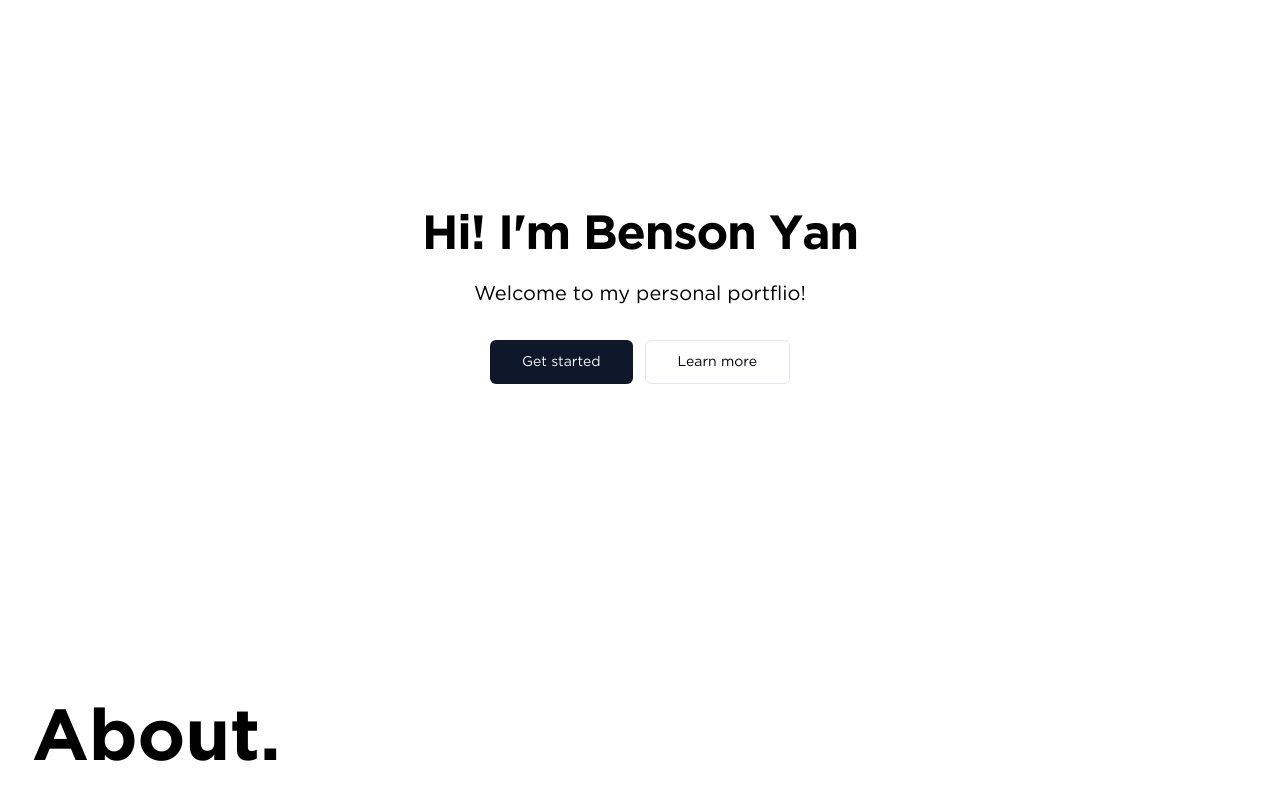
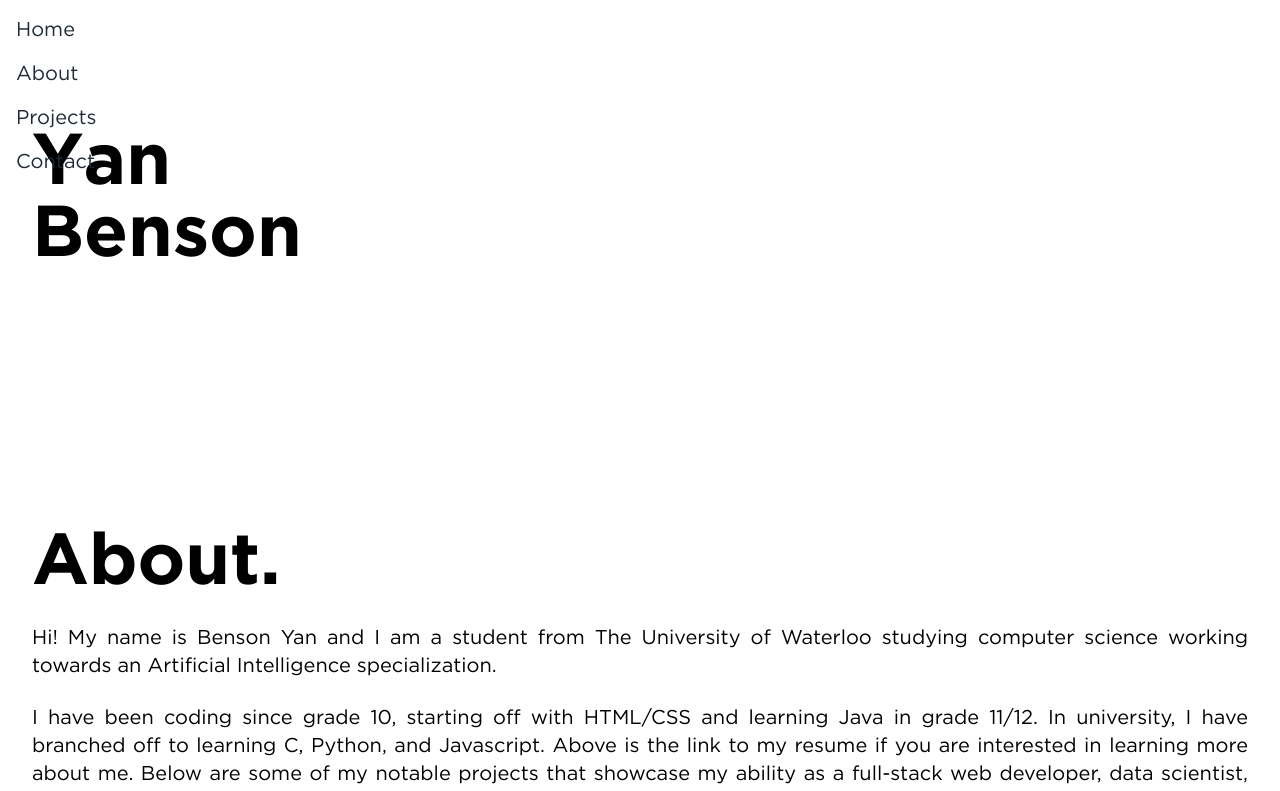
Before and after one commit to Ch3mson/personal-portfolio-v1, a Next.js app: page / in a window 1280 px wide. Shown: the top 791 px of the page. Built offline with nearby package versions, Linux system fonts and the light colour scheme.

Commit message:
hero update

```diff
--- a/src/app/page.js
+++ b/src/app/page.js
@@ -1,4 +1,5 @@
 import { ModeToggle } from '@/components/ModeToggle';
+import { Navbar } from '@/components/Navbar';
 import { Hero } from '@/components/Hero'
 import { About } from '@/components/About'
 import { CardSection } from '@/components/CardSection'
@@ -9,6 +10,7 @@ export default function Home() {
       <Hero />
       <About />
       <CardSection />
+      <Navbar />
     </>
   );
 }
--- a/src/components/About.js
+++ b/src/components/About.js
@@ -11,11 +11,11 @@ export function About() {
           </p>
           <p className="leading-7 mt-6 text-xl text-justify">
             I have been coding since grade 10, starting off with HTML/CSS and learning Java in grade 11/12. In university,
-            I have branched off to learning C, Python, and Javascript.
+            I have branched off to learning C, Python, and Javascript. Above is the link to my resume if you are interested in learning more about me.
+            Below are some of my notable projects that showcase my ability as a full-stack web developer, data scientist, and machine learning engineer.
           </p>
           <p className="leading-7 mt-6 text-xl text-justify">
-            Above is the link to my resume if you are interested in learning more about me.
-            Below are some of my notable projects that showcase my ability as a full-stack web developer, data scientist, and machine learning engineer.
+            On my spare time, you will see me playing League of Legend, sleeping, or eating.
           </p>
         </div>
       </div>
--- a/src/components/CardSection.js
+++ b/src/components/CardSection.js
@@ -7,13 +7,13 @@ export function CardSection() {
   const cardData = [
     {
       title: "LoL-10 Minutes",
-      description: "Python, NumPy, Sciit-learn, Plotly, Jupyter",
+      description: "Python, NumPy, Scikit-learn, Plotly, Jupyter",
       content: "A comprehensive data analysis project that analyzes 7000 League of Legends games in diamond+. The notebook features multiple graphs from Plotly to model key parameters that have the highest probability of winning the game. Finally, Bayesian Optimization is used to predict the probability of a player to win a game based on the actions they make in the first 10 minutes.",
       url: "https://www.kaggle.com/code/servietsky/league-of-legends-what-to-do-in-first-10-min"
     },
     {
       title: "Titanic Survival Prediction",
-      description: "Python, NumPy, SciKitLearn, Jupyter",
+      description: "Python, NumPy, Scikit-learn, Jupyter",
       content: "A notebook for the Titanic Kaggle competition that predicts whether a passenger survives or not. Utilizes the random forest classifier algorithm to predict survival with a 78% success rate",
       url: "https://www.kaggle.com/code/chemson/titanic-competition-edited"
     }
--- a/src/components/Hero.js
+++ b/src/components/Hero.js
@@ -1,49 +1,17 @@
 import Image from 'next/image';
 import { Button } from "@/components/ui/button";
 
+const headingClass = "text-7xl font-extrabold inline-block";
+
 export function Hero() {
   return (
-    <>
-      {/* Hero */}
-      <div className="relative overflow-hidden py-24 lg:py-32">
-        {/* Gradients */}
-        <div
-          aria-hidden="true"
-          className="flex absolute -top-96 start-1/2 transform -translate-x-1/2"
-        >
-          <div className="bg-gradient-to-r from-background/50 to-background blur-3xl w-[25rem] h-[44rem] rotate-[-60deg] transform -translate-x-[10rem]" />
-          <div className="bg-gradient-to-tl blur-3xl w-[90rem] h-[50rem] rounded-full origin-top-left -rotate-12 -translate-x-[15rem] from-primary-foreground via-primary-foreground to-background" />
-        </div>
-        {/* End Gradients */}
-        <div className="relative z-10">
-          <div className="container py-10 lg:py-16">
-            <div className="max-w-2xl text-center mx-auto">
-              <p className=""></p>
-              {/* Title */}
-              <div className="mt-5 max-w-2xl">
-                <h1 className="scroll-m-20 text-4xl font-extrabold tracking-tight lg:text-5xl">
-                  Hi! I'm Benson Yan
-                </h1>
-              </div>
-              {/* End Title */}
-              <div className="mt-5 max-w-3xl">
-                <p className="text-xl text-muted-foreground">
-                  Welcome to my personal portflio!
-                </p>
-              </div>
-              {/* Buttons */}
-              <div className="mt-8 gap-3 flex justify-center">
-                <Button size={"lg"}>Get started</Button>
-                <Button size={"lg"} variant={"outline"}>
-                  Learn more
-                </Button>
-              </div>
-              {/* End Buttons */}
-            </div>
+      <div className="bg-transparent flex items-center justify-center">
+        <div className="relative overflow-hidden py-24 pl-24 max-w-7xl lg:py-32 px-4 sm:px-6 lg:px-8 flex flex-col w-full">
+          <div className="text-center xl:text-left flex flex-col">
+            <h1 className={`text-4xl xs:text-5xl md:text-6xl lg:text-7xl whitespace-pre-line ${headingClass}`}>Yan</h1>
+            <h1 className={`text-4xl xs:text-5xl md:text-6xl lg:text-7xl whitespace-pre-line ${headingClass}`}>Benson</h1>
           </div>
         </div>
       </div>
-      {/* End Hero */}
-    </>
   );
-  }
+}
--- /dev/null
+++ b/src/components/Navbar.js
@@ -0,0 +1,12 @@
+import React from 'react';
+
+export function Navbar() {
+    return (
+        <nav className="fixed top-0 left-0 h-full flex flex-col items-start p-4">
+        <a href="#home" className="mb-4 text-xl font-medium text-gray-800 hover:text-gray-600">Home</a>
+        <a href="#about" className="mb-4 text-xl font-medium text-gray-800 hover:text-gray-600">About</a>
+        <a href="#projects" className="mb-4 text-xl font-medium text-gray-800 hover:text-gray-600">Projects</a>
+        <a href="#contact" className="text-xl font-medium text-gray-800 hover:text-gray-600">Contact</a>
+      </nav>
+    );
+}
--- a/src/components/ui/card.jsx
+++ b/src/components/ui/card.jsx
@@ -51,5 +51,3 @@ const CardFooter = React.forwardRef(({ className, ...props }, ref) => (
 CardFooter.displayName = "CardFooter"
 
 export { Card, CardHeader, CardFooter, CardTitle, CardDescription, CardContent }
-
-//hello
```
